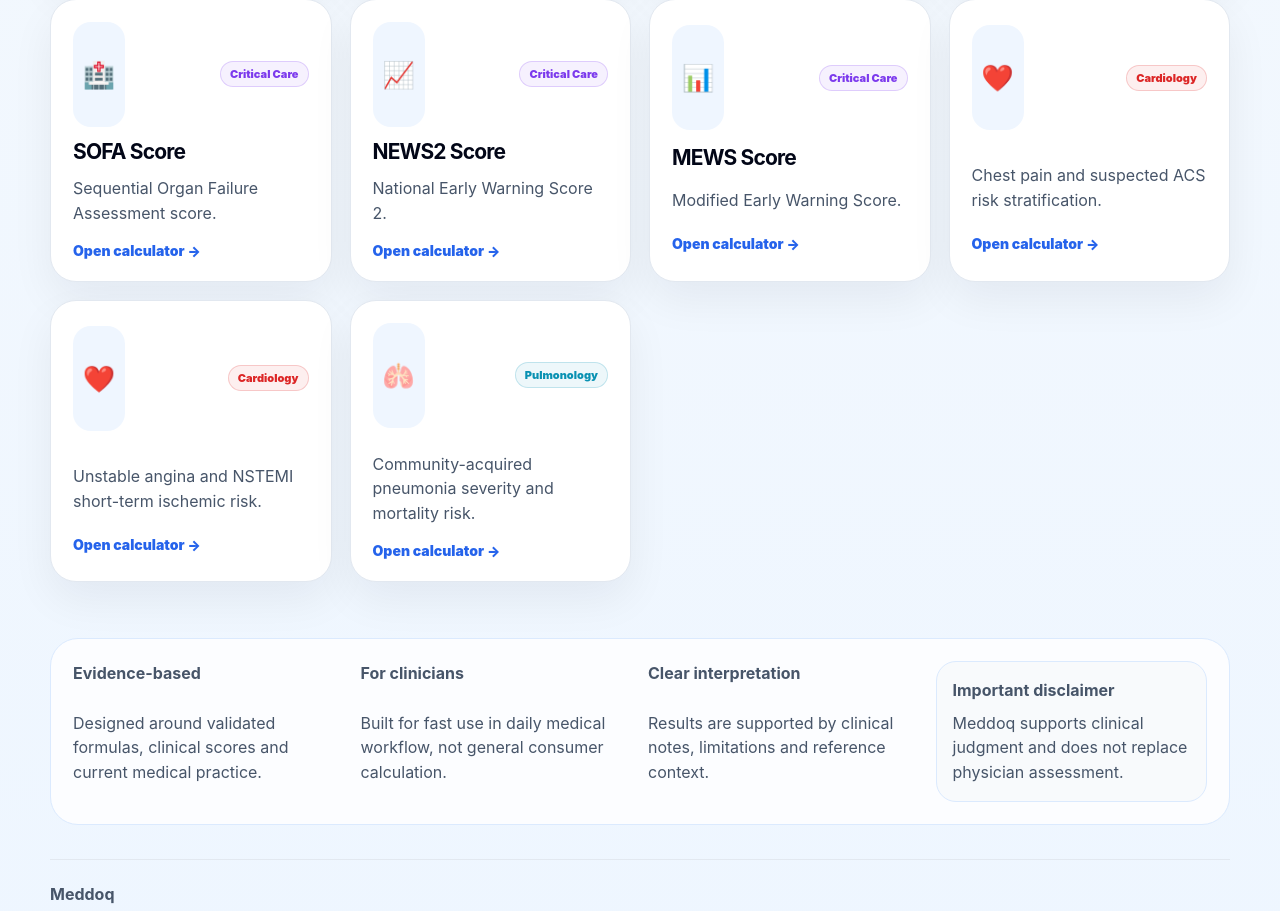
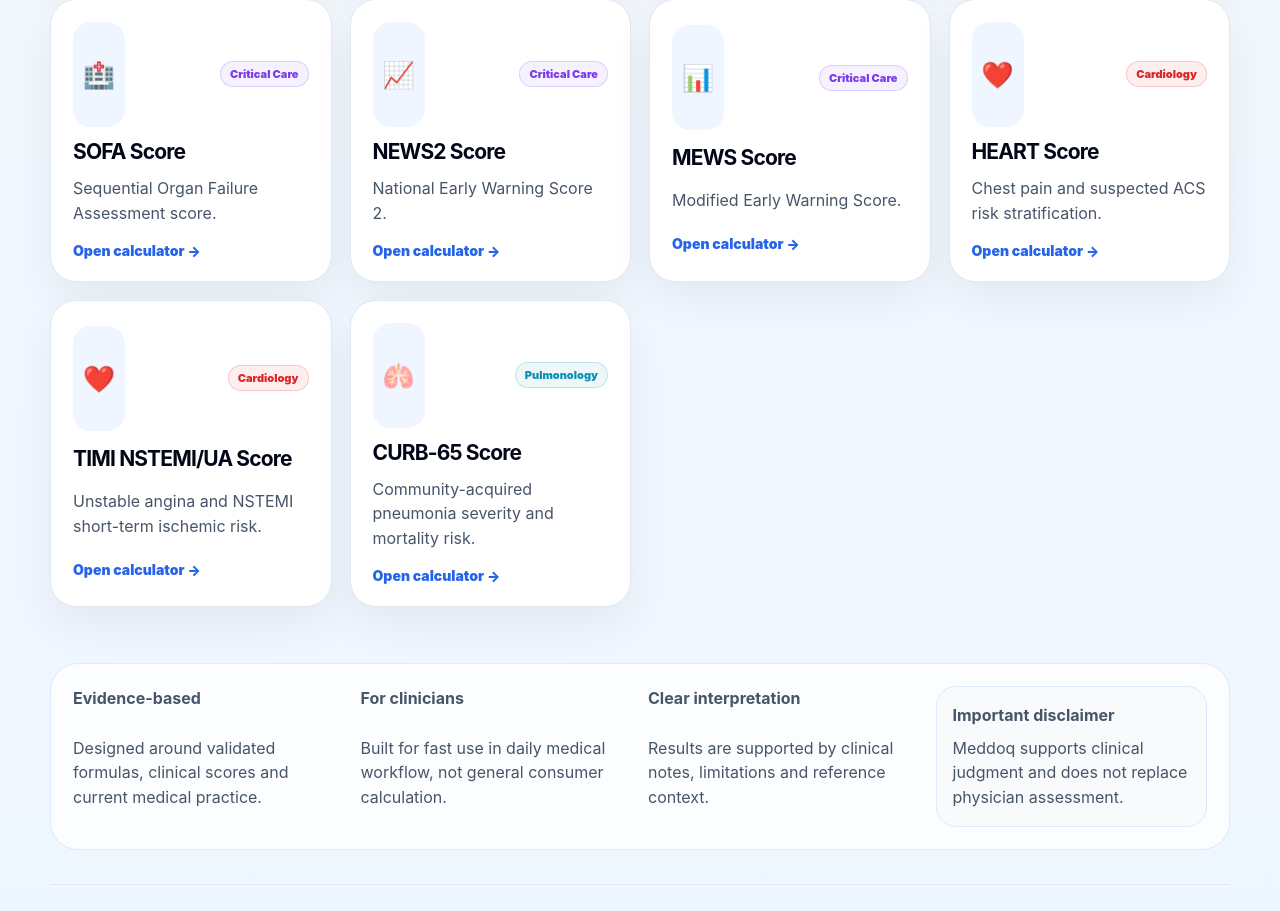
Before and after one commit to brsbyrm/meddoq, a Next.js app: page / in a window 1280 px wide. Shown: the part 4652-5563 px from the top of the page. Built offline with nearby package versions, Linux system fonts and the light colour scheme.

Commit message:
Fix names and icons for new homepage calculators

```diff
--- a/app/data/calculators.js
+++ b/app/data/calculators.js
@@ -404,7 +404,7 @@ export const calculators = [
   {
     id: "heart-score",
     icon: "❤️",
-    title: "HEART Score",
+    name: "HEART Score",
     category: "Cardiology",
     href: "/calculators/heart-score",
     icon: "❤️",
@@ -414,7 +414,7 @@ export const calculators = [
   {
     id: "timi-nstemi-ua-score",
     icon: "❤️",
-    title: "TIMI NSTEMI/UA Score",
+    name: "TIMI NSTEMI/UA Score",
     category: "Cardiology",
     href: "/calculators/timi-nstemi-ua-score",
     icon: "❤️",
@@ -424,7 +424,7 @@ export const calculators = [
   {
     id: "curb-65-score",
     icon: "🫁",
-    title: "CURB-65 Score",
+    name: "CURB-65 Score",
     category: "Pulmonology",
     href: "/calculators/curb-65-score",
     icon: "🫁",
```
